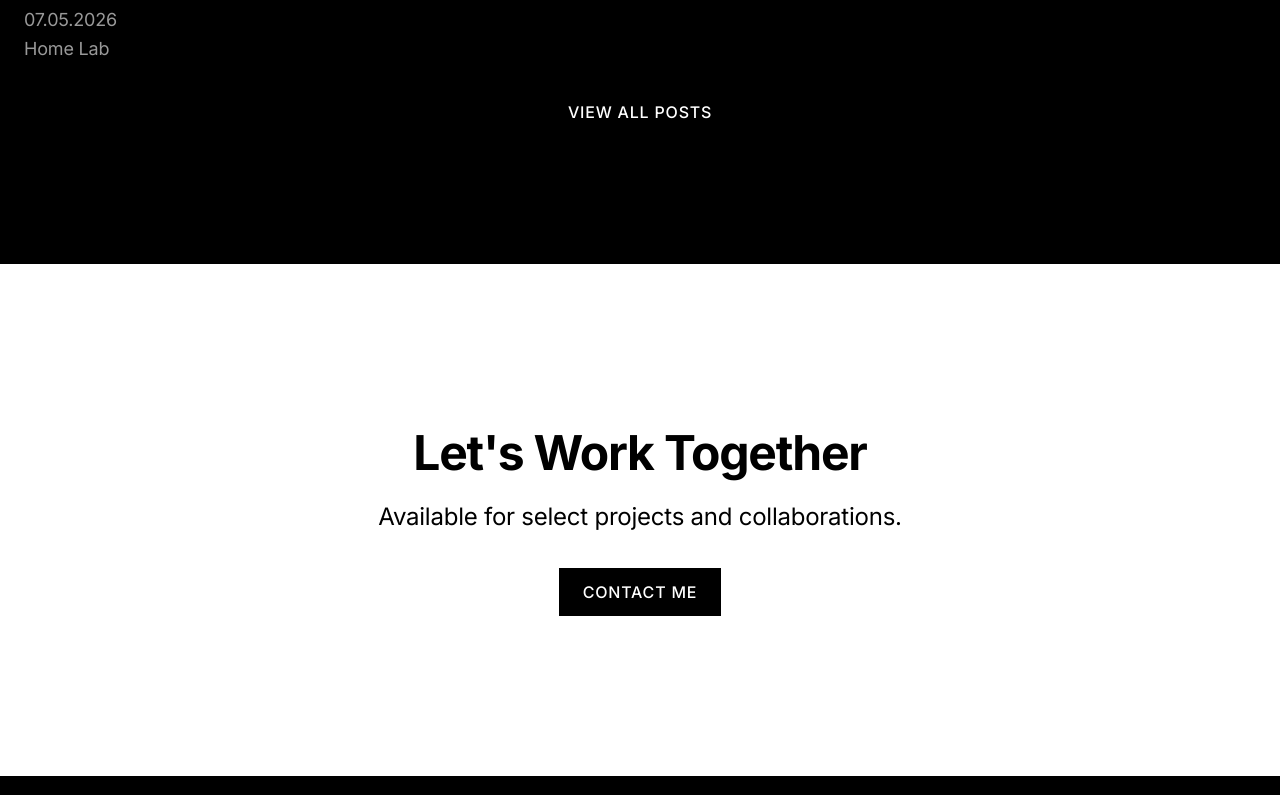
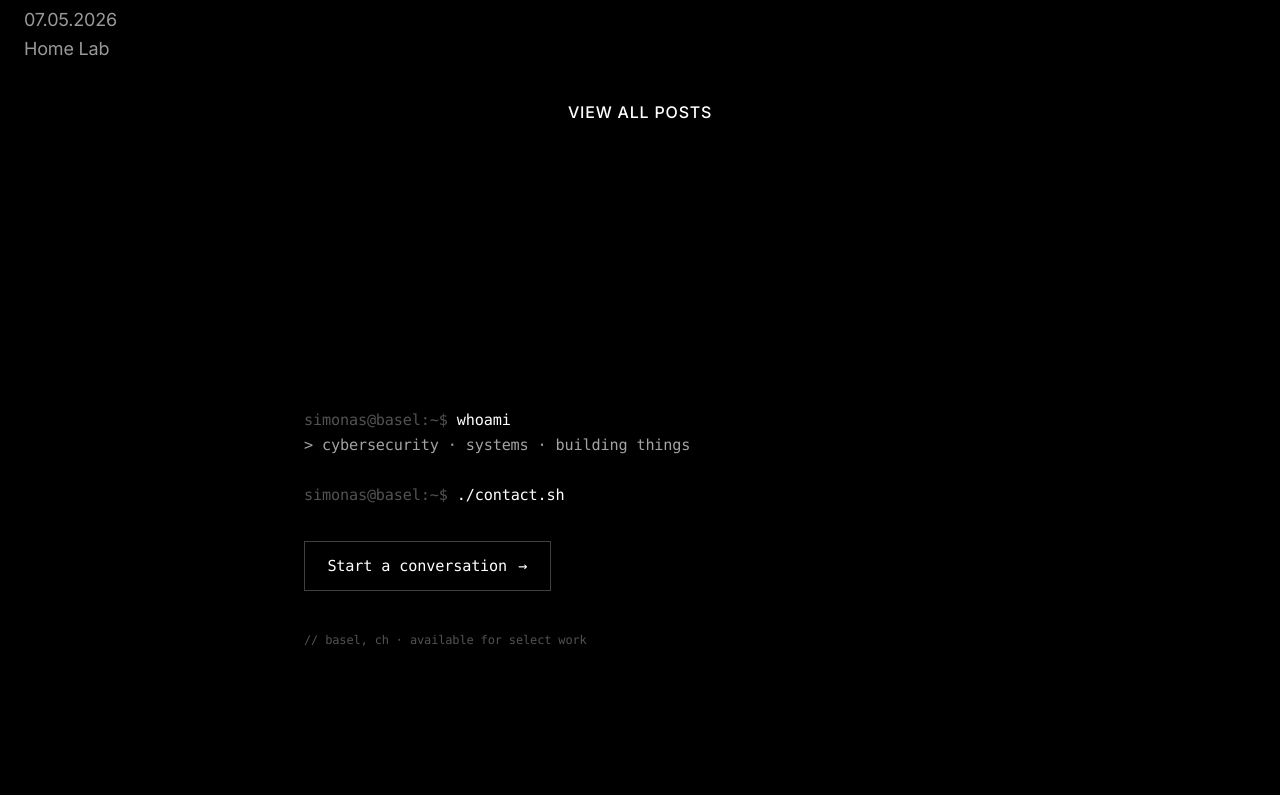
Before and after one commit to donsimn/portfolio, a SvelteKit app: page / in a window 1280 px wide. Shown: the part 3790-4585 px from the top of the page. Built offline with nearby package versions, Linux system fonts and the light colour scheme; no server answers.

Commit message:
Better Opsec

```diff
--- /dev/null
+++ b/src/lib/components/ContactFooter.svelte
@@ -0,0 +1,111 @@
+<script lang="ts">
+  interface Props {
+    /** The line printed after `whoami` */
+    bio?: string;
+    /** Small dim line under the button */
+    note?: string;
+  }
+
+  let {
+    bio = "cybersecurity · systems · building things",
+    note = "basel, ch · available for select work",
+  }: Props = $props();
+</script>
+
+<footer class="contact-footer border-t border-gray-800">
+  <div class="swiss-grid">
+    <div class="col-span-12 py-20 md:py-28 lg:py-36">
+      <div class="mx-auto max-w-2xl">
+        <p class="line">
+          <span class="dim">simonas@basel:~$</span> whoami
+        </p>
+        <p class="out">&gt; {bio}</p>
+
+        <p class="line mt-6">
+          <span class="dim">simonas@basel:~$</span> ./contact.sh<span
+            class="cursor"
+            aria-hidden="true"
+          ></span>
+        </p>
+
+        <a href="/contact" class="run-btn group">
+          <span>Start a conversation</span>
+          <span class="arrow" aria-hidden="true">→</span>
+        </a>
+
+        <p class="note">// {note}</p>
+      </div>
+    </div>
+  </div>
+</footer>
+
+<style>
+  .contact-footer {
+    font-family: "SF Mono", "Monaco", "Inconsolata", "Courier New", monospace;
+  }
+
+  .line {
+    font-size: 0.95rem;
+    line-height: 1.7;
+  }
+
+  .dim {
+    color: #525252; /* gray-600 */
+  }
+
+  .out {
+    color: #a3a3a3; /* gray-400 */
+    font-size: 0.95rem;
+    line-height: 1.7;
+  }
+
+  /* Full-height blinking block cursor */
+  .cursor {
+    display: inline-block;
+    width: 0.55em;
+    height: 1.15em;
+    margin-left: 0.15em;
+    background: currentColor;
+    vertical-align: text-bottom;
+    animation: blink 1.1s step-end infinite;
+  }
+
+  .run-btn {
+    display: inline-flex;
+    align-items: center;
+    gap: 0.7rem;
+    margin-top: 2rem;
+    padding: 0.8rem 1.4rem;
+    border: 1px solid #404040; /* gray-700 */
+    text-decoration: none;
+    color: inherit;
+    font-size: 0.95rem;
+    transition: background-color 0.18s ease, color 0.18s ease, border-color 0.18s ease;
+  }
+
+  .run-btn:hover {
+    background-color: #ffffff;
+    border-color: #ffffff;
+    color: #000000;
+  }
+
+  .arrow {
+    transition: transform 0.18s ease;
+  }
+
+  .run-btn:hover .arrow {
+    transform: translateX(4px);
+  }
+
+  .note {
+    margin-top: 2.5rem;
+    font-size: 0.75rem;
+    color: #525252; /* gray-600 */
+  }
+
+  @keyframes blink {
+    50% {
+      opacity: 0;
+    }
+  }
+</style>
--- a/src/lib/components/Navigation.svelte
+++ b/src/lib/components/Navigation.svelte
@@ -22,9 +22,25 @@
         <a
           transition:fade={{ duration: 200 }}
           href="/"
-          class="text-xl md:text-2xl font-semibold tracking-tight hover:opacity-70 transition-opacity"
+          aria-label="Back to home"
+          class="inline-flex items-center hover:opacity-70 transition-opacity"
         >
-          HOME
+          <svg
+            xmlns="http://www.w3.org/2000/svg"
+            width="24"
+            height="24"
+            viewBox="0 0 24 24"
+            fill="none"
+            stroke="currentColor"
+            stroke-width="2"
+            stroke-linecap="round"
+            stroke-linejoin="round"
+            class="w-6 h-6 md:w-7 md:h-7"
+            aria-hidden="true"
+          >
+            <line x1="19" y1="12" x2="5" y2="12" />
+            <polyline points="12 19 5 12 12 5" />
+          </svg>
         </a>
       {/if}
     </div>
--- a/src/lib/components/index.ts
+++ b/src/lib/components/index.ts
@@ -46,6 +46,7 @@ export { default as Separator } from './Separator.svelte';
 
 // Navigation
 export { default as Navigation } from './Navigation.svelte';
+export { default as ContactFooter } from './ContactFooter.svelte';
 
 // Data Display Components
 export { default as Table } from './Table.svelte';
--- a/src/routes/+page.svelte
+++ b/src/routes/+page.svelte
@@ -15,6 +15,7 @@
     AchievementList,
     BentoAchievements,
     Spacer,
+    ContactFooter,
   } from "$lib/components";
 
   /** @type {import('./$types').PageData} */
@@ -24,8 +25,7 @@
 </script>
 
 <svelte:head>
-  <title>Portfolio — Simonas Z</title>
-  <link rel="prefetch" as="image" href="/images/simonas1.jpg" />
+  <title>Portfolio // Simonas Z</title>
 </svelte:head>
 
 <Hero
@@ -154,15 +154,4 @@
   </CenteredColumn>
 </Section>
 
-<Section padding="xl" background="inverted">
-  <CenteredColumn width="medium">
-    <TextBlock size="xl" align="center">
-      <h2>Let's Work Together</h2>
-      <p>Available for select projects and collaborations.</p>
-    </TextBlock>
-    <Spacer size="md" />
-    <ButtonGroup align="center">
-      <Button variant="inverted" size="lg" href="/contact">Contact Me</Button>
-    </ButtonGroup>
-  </CenteredColumn>
-</Section>
+<ContactFooter />
--- a/src/routes/about/+page.svelte
+++ b/src/routes/about/+page.svelte
@@ -15,6 +15,7 @@
     Spacer,
     ButtonGroup,
     Button,
+    ContactFooter,
   } from "$lib/components";
 
   const quickFacts = [
@@ -35,7 +36,7 @@
 </script>
 
 <svelte:head>
-  <title>About — Simonas Zabulionis</title>
+  <title>About // Simonas Zabulionis</title>
   <meta
     name="description"
     content="Second-year Gymnasium student and cybersecurity specialist in training."
@@ -45,82 +46,31 @@
 <!-- Hero -->
 <Hero title="About" subtitle="Second-year student at Gymnasium Münchenstein" />
 
-<!-- Portrait + Intro -->
+<!-- Intro -->
 <Section padding="lg" border="bottom">
-  <TwoColumn ratio="4-8">
-    {#snippet left()}
-      <Image
-        src="/images/simonas1.jpg"
-        alt="Simonas Zabulionis"
-        aspectRatio="2/3"
-        fit="cover"
-        border={true}
-        caption="Solothurn, 2026"
-      />
-    {/snippet}
-    {#snippet right()}
+  <CenteredColumn width="medium">
     <TextBlock size="lg">
       <p>
-          At age 12 I wrote my first computer program on Notepad++. My passion
-          for systems evolved quickly; Within a year I joined a development team
-          and began building paid Discord bot features, where I got my first
-          taste of professional software work.
+        At age 12 I wrote my first computer program on Notepad++. My passion for
+        systems evolved quickly; Within a year I joined a development team and
+        began building paid Discord bot features, where I got my first taste of
+        professional software work.
       </p>
       <p>
         Now at 17, I am in my second year at Gymnasium Münchenstein while
         working as a teacher's assistant and all-rounder at TechLabs Basel. My
-          focus has since shifted toward cybersecurity. I am heavily invested in
-          the field and am currently sharpening my technical skills through the
-          Swiss Army's SPARC program.
+        focus has since shifted toward cybersecurity, where I continue to
+        develop my technical skills.
       </p>
     </TextBlock>
     <Separator spacing="sm" />
     <SpecsList items={quickFacts} />
-      <p
-        class="font-mono text-xs uppercase tracking-widest opacity-40 mt-6 mb-3"
-      >
+    <p class="font-mono text-xs uppercase tracking-widest opacity-40 mt-6 mb-3">
       Languages
     </p>
     <SpecsList items={languages} />
-    {/snippet}
-  </TwoColumn>
+  </CenteredColumn>
 </Section>
 
-<!--
-<Section padding="lg" border="bottom">
-  <CenteredColumn width="medium">
-      <TextBlock size="md">
-        <p>
-          My technical foundation was built through years of self-directed study
-          and hands-on project work. I am currently sharpening my offensive and
-          defensive security skills through the Swiss Army's SPARC program, a
-          rigorous pathway for young cyber defense specialists.
-        </p>
-        <p>
-          Outside of security, I think carefully about systems design: how
-          components compose, where failure surfaces emerge, and how to build
-          things that are resilient by construction rather than by accident. I
-          document this thinking through writing and share it here.
-        </p>
-      </TextBlock>
-  </CenteredColumn>
-</Section>
--->
-
 <!-- CTA -->
-<Section padding="xl" background="inverted">
-  <CenteredColumn width="medium">
-    <TextBlock size="lg">
-      <h2>Let's work together</h2>
-      <p>
-        Available for select projects, research collaborations, and internships.
-        Get in touch to start a conversation.
-      </p>
-    </TextBlock>
-    <Spacer size="sm" />
-    <ButtonGroup align="left">
-      <Button href="/contact" variant="inverted" size="lg">Contact</Button>
-      <Button href="/portfolio" variant="ghost" size="lg">View Work</Button>
-    </ButtonGroup>
-  </CenteredColumn>
-</Section>
+<ContactFooter note="basel, ch · open to projects, research & internships" />
--- a/src/routes/contact/+page.svelte
+++ b/src/routes/contact/+page.svelte
@@ -43,7 +43,7 @@
 </script>
 
 <svelte:head>
-  <title>Contact — Portfolio</title>
+  <title>Contact // Portfolio</title>
   <meta name="description" content="Get in touch" />
 </svelte:head>
 
--- a/src/routes/insights/+page.svelte
+++ b/src/routes/insights/+page.svelte
@@ -8,7 +8,7 @@
 </script>
 
 <svelte:head>
-  <title>Insights — Portfolio</title>
+  <title>Insights // Portfolio</title>
   <meta name="description" content="Still working on my first blog post..." />
 </svelte:head>
 
--- a/src/routes/portfolio/+page.svelte
+++ b/src/routes/portfolio/+page.svelte
@@ -8,7 +8,7 @@
 </script>
 
 <svelte:head>
-  <title>Portfolio — Work</title>
+  <title>Portfolio // Work</title>
   <meta name="description" content="Selected projects" />
 </svelte:head>
 
```
Also changed, not shown: 1 other file (tests, documents, lock files or other folders). Lines whose indentation alone changed are shown as unchanged.
